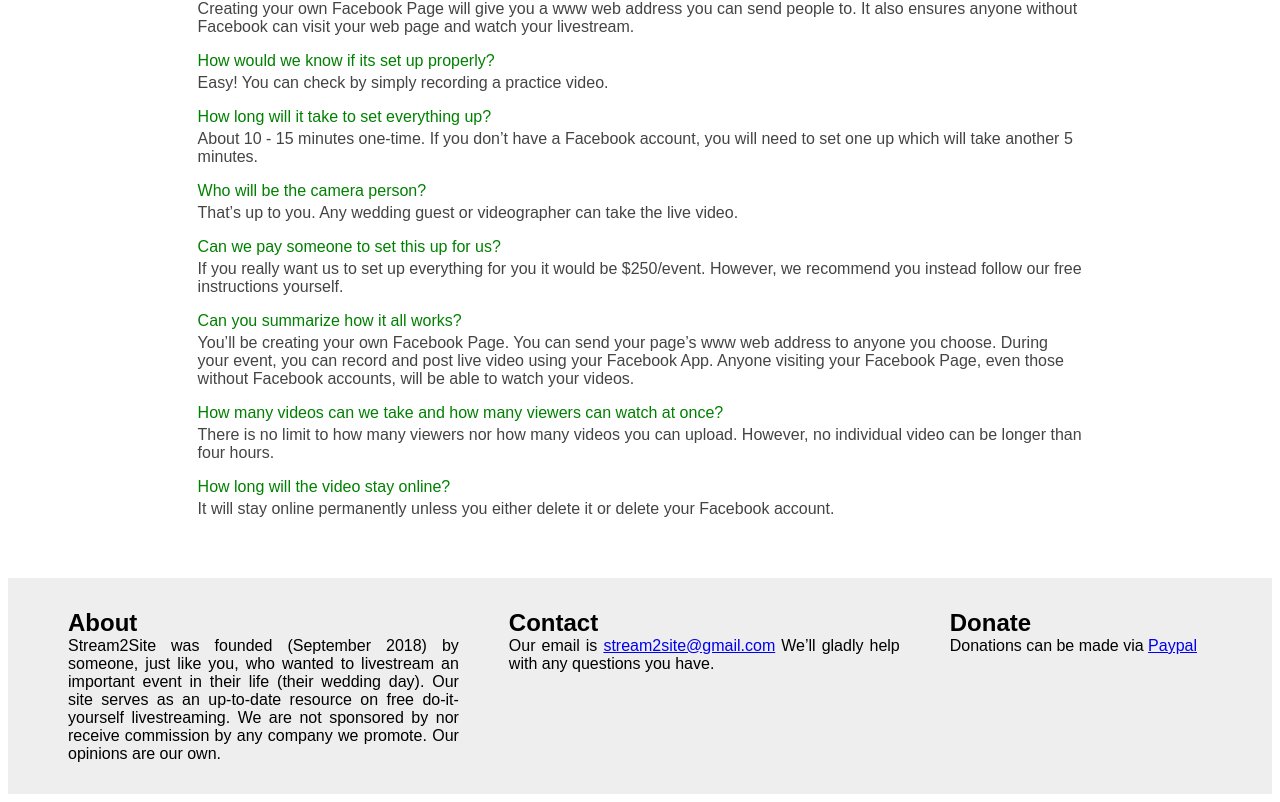
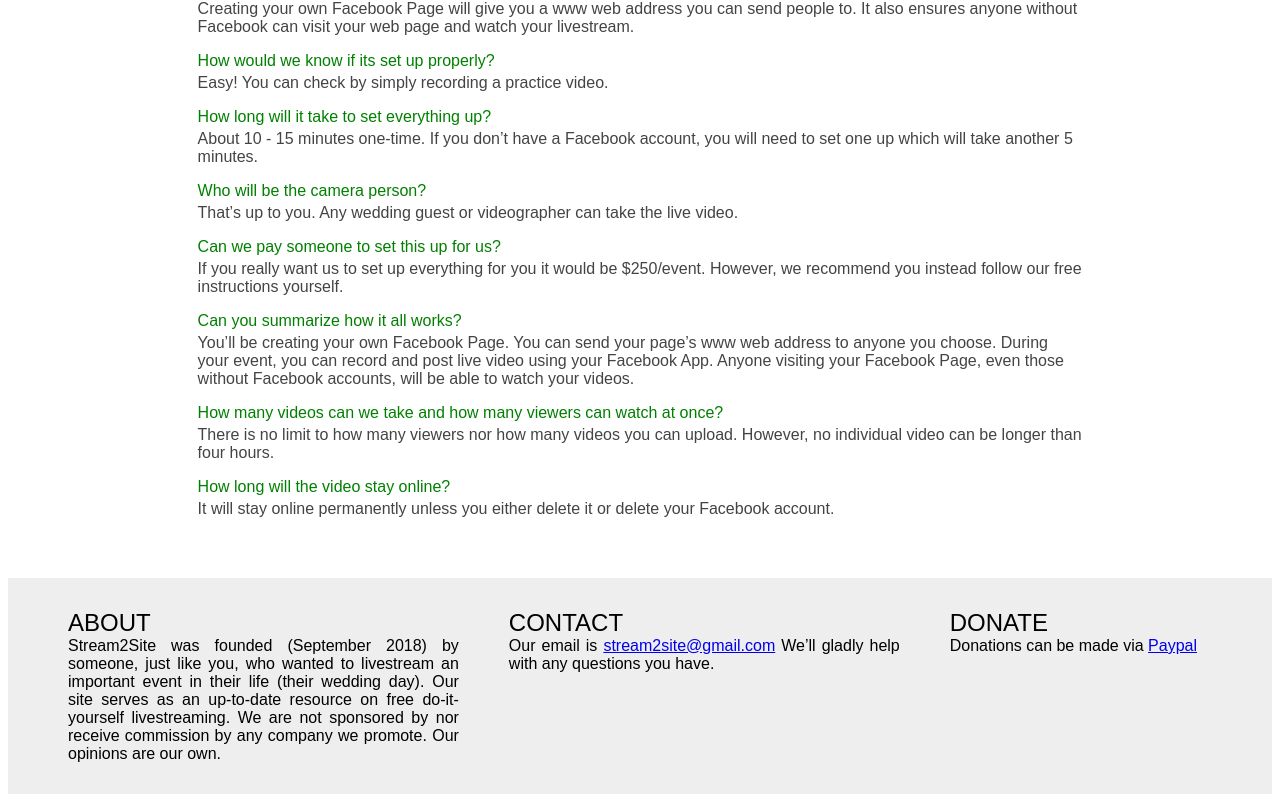
Before and after one commit to mssiegel/livestream, a plain HTML site: page index.html in a window 1280 px wide. Shown: the part 2001-2803 px from the top of the page. Drawn offline with Linux system fonts and the light colour scheme.

Commit message:
added styles

```diff
--- a/code/styles.css
+++ b/code/styles.css
@@ -162,7 +162,6 @@ footer {
 
 .footer-title {
   font-size: 24px;
-  font-weight: bold;
 }
 
 
--- a/index.html
+++ b/index.html
@@ -113,9 +113,9 @@
 
 
   <footer>
-  <p><span class="footer-title">About<br></span> Stream2Site was founded (September 2018) by someone, just like you, who wanted to livestream an important event in their life (their wedding day). Our site serves as an up-to-date resource on free do-it-yourself livestreaming. We are not sponsored by nor receive commission by any company we promote. Our opinions are our own.</p>
-  <p><span class="footer-title">Contact<br></span> Our email is <a href="mailto:stream2site@gmail.com">stream2site@gmail.com</a> We’ll gladly help with any questions you have.</p>
-  <p><span class="footer-title">Donate<br></span> Donations can be made via <a href="https://www.paypal.me/moshesiegel/15">Paypal</a></p>
+  <p><span class="footer-title">ABOUT<br></span> Stream2Site was founded (September 2018) by someone, just like you, who wanted to livestream an important event in their life (their wedding day). Our site serves as an up-to-date resource on free do-it-yourself livestreaming. We are not sponsored by nor receive commission by any company we promote. Our opinions are our own.</p>
+  <p><span class="footer-title">CONTACT<br></span> Our email is <a href="mailto:stream2site@gmail.com">stream2site@gmail.com</a> We’ll gladly help with any questions you have.</p>
+  <p><span class="footer-title">DONATE<br></span> Donations can be made via <a href="https://www.paypal.me/moshesiegel/15">Paypal</a></p>
   </footer>
 
     <script src="./code/main.js"></script>
```
